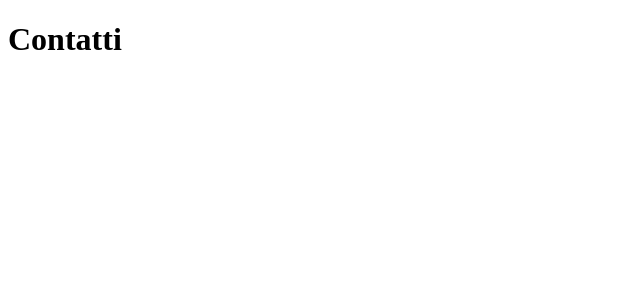
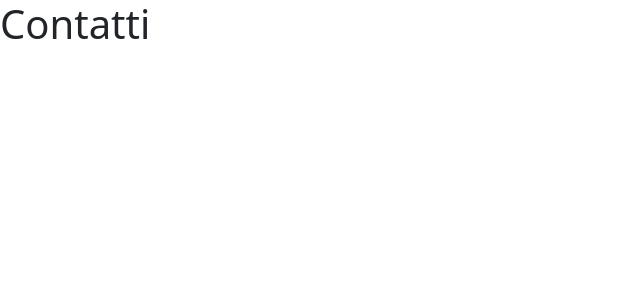
Before and after one commit to FlavioTroja/ufficioaffissioni, a Next.js app: page /contacts in a window 1280 px wide. Shown: the top 300 px of the page, without its empty margins (0-640 px from the left). Built offline with nearby package versions, Linux system fonts and the light colour scheme.

Commit message:
(feat): Fixed import bootstrap css

```diff
--- a/pages/_app.tsx
+++ b/pages/_app.tsx
@@ -1,9 +1,10 @@
-import '../styles/theme.scss'
-import type { AppProps } from 'next/app'
+import "../styles/theme.scss"
+import type { AppProps } from "next/app"
 import {useEffect} from "react";
 
 function MyApp({ Component, pageProps }: AppProps) {
   useEffect(() => {
+    console.log("DOC: ", document);
     typeof document !== undefined ? require("bootstrap/dist/js/bootstrap") : null
   }, []);
 
--- a/styles/theme.scss
+++ b/styles/theme.scss
@@ -5,3 +5,5 @@
 @use "./partials/footer";
 @use "./partials/media";
 @use "./partials/header";
+
+@import "bootstrap/dist/css/bootstrap.css";
```
Also changed, not shown: package.json (+4 -4 lines), 2 other files (tests, documents, lock files or other folders).
